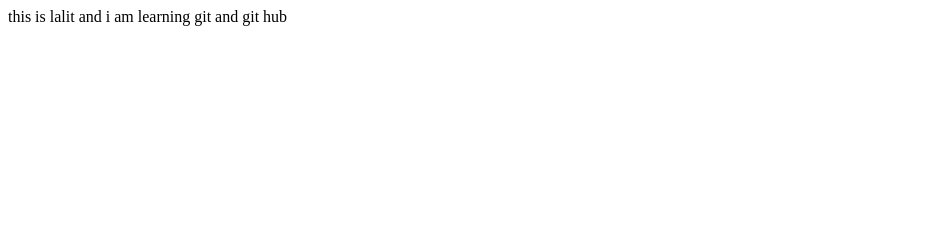
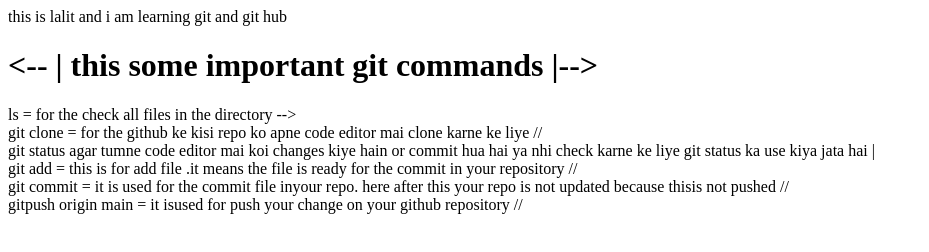
Before and after one commit to lalitgit254/codewith_lalit1, a plain HTML site: page index.html in a window 1280 px wide. Shown: the whole page, without its empty margins (0-929 px from the left). Drawn offline with Linux system fonts and the light colour scheme.

Commit message:
adding some commands

```diff
--- a/index.html
+++ b/index.html
@@ -1,3 +1,20 @@
 <p>this is lalit and i am learning git and git hub
 
 </p>
+<h1>
+  <-- | this some important git commands |-->
+</h1>
+<p>
+    ls  =  for the check all files in the directory -->
+<br>
+    git clone  =  for the github ke kisi repo ko apne code editor mai clone karne ke liye //
+    <br>
+    git status agar tumne code editor mai koi changes kiye hain or commit hua hai ya nhi check karne ke liye git status ka use kiya jata hai |
+    <br>
+    git add = this is for add file .it means the file is ready for the commit in your repository //
+    <br>
+    git commit = it is used for the commit file inyour repo. here after this your repo is not updated because thisis not pushed //
+    <br>
+    gitpush origin main = it isused for push your change on your github repository //
+    <br>
+</p>
```
